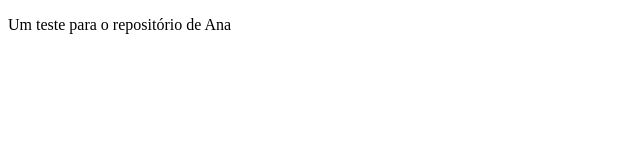
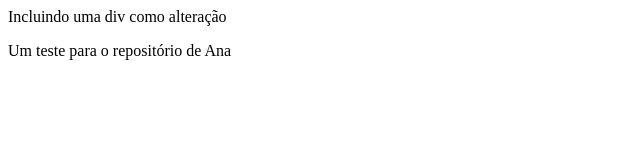
Before and after one commit to barbarafigueiroa/alura-git, a plain HTML site: page index.html in a window 1280 px wide. Shown: the whole page, without its empty margins (0-640 px from the left). Drawn offline with Linux system fonts and the light colour scheme.

Commit message:
[Adciona uma div]

```diff
--- a/index.html
+++ b/index.html
@@ -7,6 +7,9 @@
     <title>Título alterado para teste - 2</title>
 </head>
 <body>
+    <div>
+        Incluindo uma div como alteração
+    </div>
     <p>Um teste para o repositório de Ana</p>
 
 </body>
```
